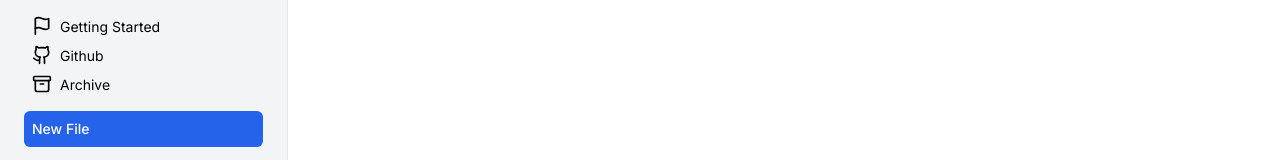
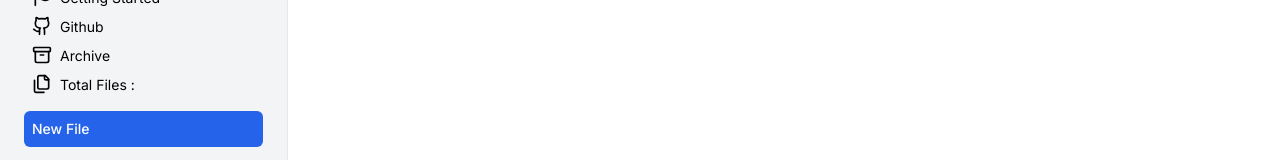
Before and after one commit to SujalRaunak/Canvas_Craft, a Next.js app: page /dashboard in a window 1280 px wide. Shown: the part 617-777 px from the top of the page. Built offline with nearby package versions, Linux system fonts and the light colour scheme; no server answers; sample sign-in values are in the browser's storage.

Commit message:
Added total files

```diff
--- a/app/dashboard/_components/sidebar-bottom-section.tsx
+++ b/app/dashboard/_components/sidebar-bottom-section.tsx
@@ -1,4 +1,4 @@
-import { Archive, Flag, Github } from "lucide-react";
+import { Archive, FilesIcon, Flag, Github } from "lucide-react";
 import React, { useState } from "react";
 import {
   Dialog,
@@ -47,13 +47,16 @@ function sidebarBottomSection({ onFileCreate, totalFiles }: any) {
       {menuList.map((menu, idx) => (
         <h2
           key={idx}
-          className="flex gap-2 p-1 px-2 text-[14px] hover:bg-gray-100 rounded-md cursor-pointer"
+          className="flex gap-2 p-1 px-2 text-[14px] hover:bg-gray-300 rounded-md cursor-pointer"
           onClick={() => onMenuClick(menu)}
         >
           {" "}
           <menu.icon className="h-5 w-5" /> {menu.name}
         </h2>
       ))}
+      <h2 className="flex gap-2 p-1 px-2 text-[14px] hover:bg-gray-300 rounded-md">
+        <FilesIcon className="h-5 w-5"/>Total Files : {totalFiles}
+      </h2>
 
       {/* Add New File Button */}
 
```
